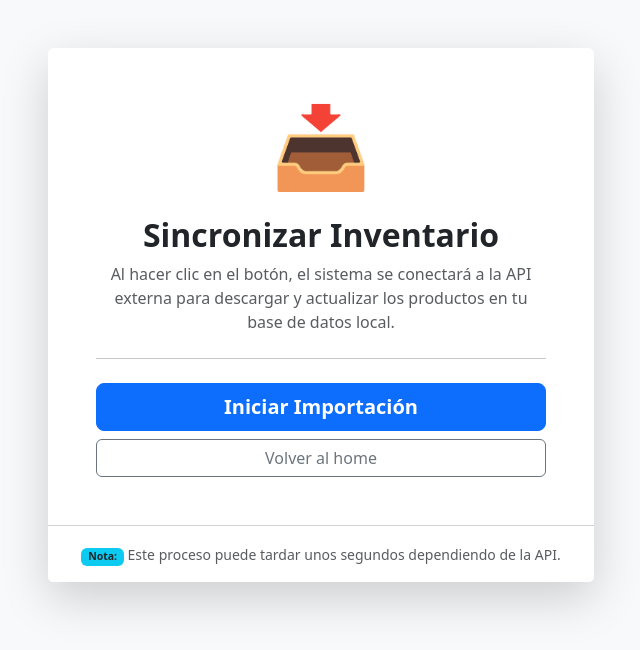
After one commit to FjBarreraR/DinosaurStatsPython, a Django app: page /cargar-datos/ in a window 1280 px wide. The commit adds this page. Shown: the top 650 px of the page, without its empty margins (319-959 px from the left). Run offline with Django 5.2, Linux system fonts and the light colour scheme; some libraries are stand-ins or nearby versions.

Commit message:
commit dia 2

```diff
--- a/dinosaur_stats/urls.py
+++ b/dinosaur_stats/urls.py
@@ -3,5 +3,9 @@ from . import views
 
 urlpatterns = [
     path('', views.home, name='home'),
+    path('login', views.login, name='login'),
+    path('logout', views.logout, name='logout'),
+    path('register', views.register, name='register'),
+    path('cargar-datos/', views.importar_datos, name='cargar_datos'),
     path('dinosaurios/', views.lista_dinosaurios, name='listar_dinosaurios'),
 ]
--- a/dinosaur_stats/views.py
+++ b/dinosaur_stats/views.py
@@ -1,12 +1,95 @@
-from django.shortcuts import render
+import requests
+from django.contrib import messages
+from django.contrib.auth import authenticate, login as auth_login, logout as auth_logout
+from django.db import IntegrityError
+from django.shortcuts import render, redirect
 from .services import obtener_dinosaurios
+from .models import Dinosaur
+from django.contrib.auth.models import User
+
 
 # Create your views here.
-def home(request):
-    return render(request, 'home/home.html')
+
+# CARGAR DATOS
+def importar_datos(request):
+    if request.method == 'POST':
+        url = 'https://dinoapi.brunosouzadev.com/api/dinosaurs'
+        try:
+            response = requests.get(url)
+            datos = response.json()
+
+            if response.status_code == 200:
+                for item in datos:
+                    Dinosaur.objects.update_or_create(
+                        code = item['_id'],
+                        defaults={
+                            'name': item['name'],
+                            'weight': item['weight'],
+                            'height': item['height'],
+                            'length': item['length'],
+                            'diet': item['diet'],
+                            'period': item['period'],
+                            'existed': item['existed'],
+                            'region': item['region'],
+                            'type': item['type'],
+                            'description': item['description'],
+                            'image': item['image'],
+                    })
+
+                messages.success(request, f"¡Sincronización completa! {len(datos)} procesados.")
+        except requests.exceptions.RequestException as e:
+            return redirect('home/home.html')
+    return render(request, 'load_data/cargar_datos.html')
+
+# REGISTRO
+def register(request):
+    if request.method == 'POST':
+        email = request.POST['email']
+        password = request.POST['password']
+
+        try:
+            user = User.objects.create_user(
+                username=email,
+                email=email,
+                password=password
+            )
+            messages.success(request, 'Cuenta creada con éxito!')
+            return redirect('login')
+
+        except IntegrityError:
+            messages.error(request, 'Este correo ya está registrado!')
+
+    return render(request, 'user/register.html')
+
+# LOGIN
+def login(request):
+    if request.method == 'POST':
+        email = request.POST['email'] or request.POST['username']
+        password = request.POST['password']
+
+        user = authenticate(request, username=email, password=password)
+
+        if user is not None:
+            auth_login(request, user)
+            return redirect('home')
+        else:
+            messages.error(request, 'Credenciales no validas!')
+
+    return render(request, 'user/login.html')
+
+def logout(request):
+    auth_logout(request)
+    messages.info(request, 'Has cerrado sesión')
+    return redirect('home')
+
+# DINOSAURIOS
 def lista_dinosaurios(request):
     datos_api = obtener_dinosaurios()
 
     return render(request, 'dinosaurios/mostrar_dinos.html', {
         'datos_api': datos_api
     })
+
+# HOME
+def home(request):
+    return render(request, 'home/home.html')
--- /dev/null
+++ b/templates/load_data/cargar_datos.html
@@ -0,0 +1,82 @@
+<!DOCTYPE html>
+<html lang="es">
+<head>
+    <meta charset="UTF-8">
+    <meta name="viewport" content="width=device-width, initial-scale=1.0">
+    <title>Sincronización de Datos</title>
+    <link href="https://cdn.jsdelivr.net/npm/bootstrap@5.3.0/dist/css/bootstrap.min.css" rel="stylesheet">
+    <link rel="stylesheet" href="https://cdn.jsdelivr.net/external-resource/bootstrap-icons/font/bootstrap-icons.css">
+</head>
+<body class="bg-light">
+
+<div class="container py-5">
+    <div class="row justify-content-center">
+        <div class="col-md-6">
+
+            {% if messages %}
+                {% for message in messages %}
+                    <div class="alert alert-{{ message.tags }} alert-dismissible fade show shadow-sm" role="alert">
+                        {{ message }}
+                        <button type="button" class="btn-close" data-bs-dismiss="alert" aria-label="Close"></button>
+                    </div>
+                {% endfor %}
+            {% endif %}
+
+            <div class="card border-0 shadow-lg">
+                <div class="card-body p-5 text-center">
+                    <div class="display-1 text-primary mb-4">
+                        <i class="bi bi-cloud-arrow-down"></i> 📥
+                    </div>
+
+                    <h2 class="fw-bold">Sincronizar Inventario</h2>
+                    <p class="text-muted mb-4">
+                        Al hacer clic en el botón, el sistema se conectará a la API externa para descargar y actualizar los productos en tu base de datos local.
+                    </p>
+
+                    <hr class="my-4">
+
+                    <div class="d-grid gap-2">
+                        <form action="{% url 'cargar_datos' %}" method="post" id="form-sincronizar">
+                            {% csrf_token %}
+                            <button type="submit" class="btn btn-primary btn-lg w-100" id="btn-submit">
+                                <strong>Iniciar Importación</strong>
+                            </button>
+                        </form>
+
+                        <a href="{% url 'home' %}" class="btn btn-outline-secondary">
+                            Volver al home
+                        </a>
+                    </div>
+                </div>
+
+                <div class="card-footer bg-white text-center py-3">
+                    <small class="text-muted">
+                        <span class="badge bg-info text-dark">Nota:</span>
+                        Este proceso puede tardar unos segundos dependiendo de la API.
+                    </small>
+                </div>
+            </div>
+
+            <div id="loading-state" class="text-center mt-4" style="display: none;">
+                <div class="spinner-border text-primary" role="status"></div>
+                <p class="mt-2 text-primary fw-bold">Conectando con la API... por favor espera.</p>
+            </div>
+
+        </div>
+    </div>
+</div>
+
+<script>
+    const form = document.getElementById('form-sincronizar');
+    const btn = document.getElementById('btn-submit');
+    const loading = document.getElementById('loading-state');
+
+    form.onsubmit = function() {
+        btn.disabled = true; // Desactiva el botón para que no den mil clics
+        btn.innerText = "Procesando...";
+        loading.style.display = "block"; // Muestra el spinner
+    };
+</script>
+
+</body>
+</html>
```
Also changed, not shown: static/css/login.css (added, +23 -0 lines), static/css/register.css (added, +18 -0 lines), static/js/login.js (added, +9 -0 lines), templates/base.html (+5 -3 lines), templates/user/login.html (added, +49 -0 lines), templates/user/register.html (added, +42 -0 lines), static/images/admin.png (added), static/images/categories.png (added), static/images/dataLoad.png (added), static/images/dinos.png (added), static/images/rankings.png (added), static/images/reviews.png (added), static/images/stats.png (added), static/images/t-rex.jpeg (added), 1 more files.
